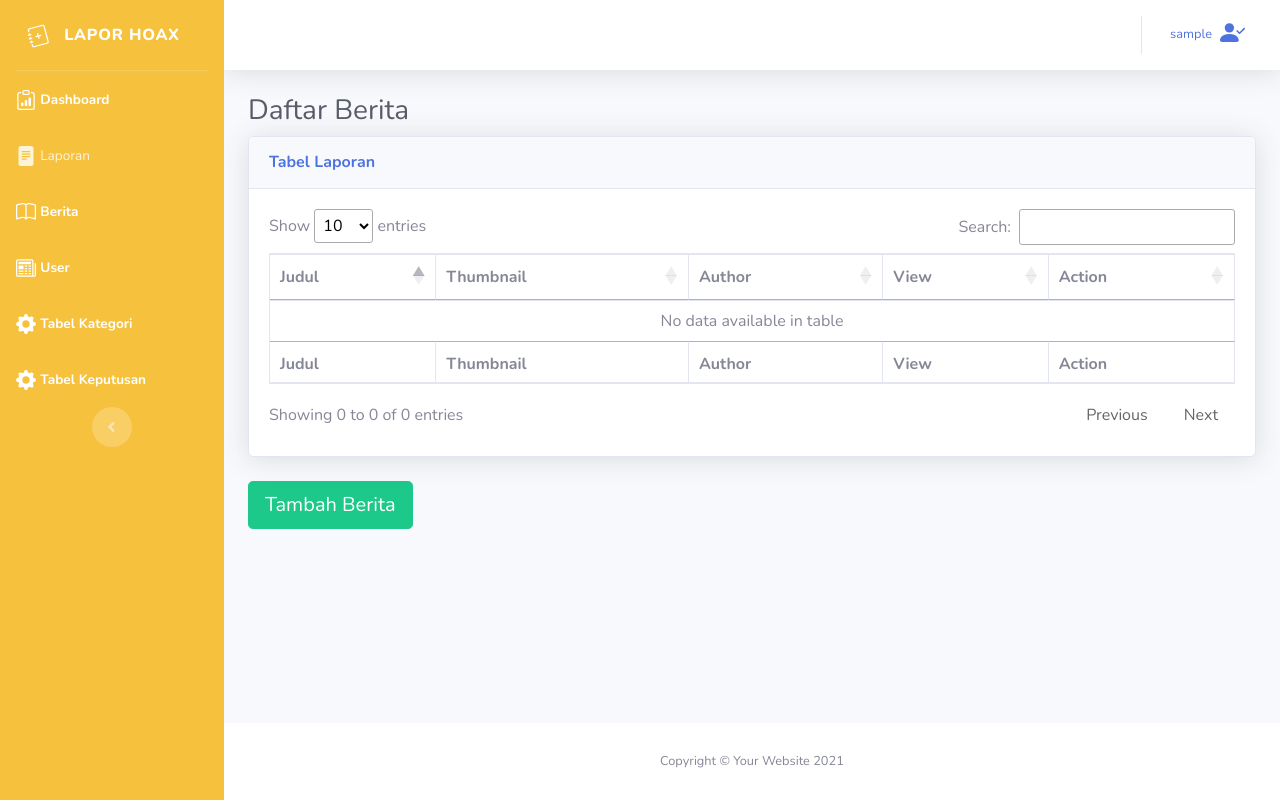
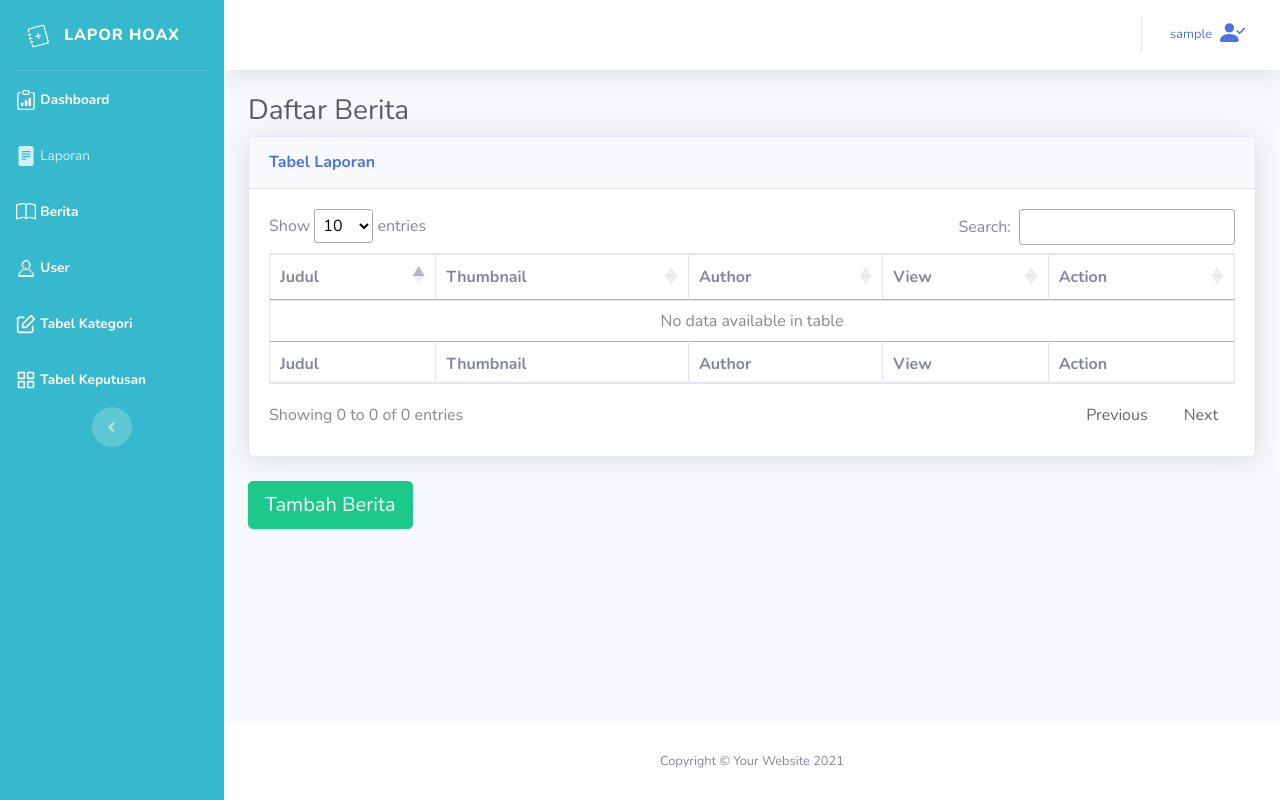
Before and after one commit to andifathulms/laporhoaxpolda, a Django app: page /berita/ in a window 1280 px wide. Run offline with Django 3.2, Linux system fonts and the light colour scheme; the visitor is signed in with stand-in values (Sample User, id 1); data that the repository does not hold is empty; some libraries are stand-ins or nearby versions.

Commit message:
edit style

```diff
--- a/templates/snippets/sidebar.html
+++ b/templates/snippets/sidebar.html
@@ -1,6 +1,6 @@
 {% load static %}
 
-<ul class="text-white bg-warning sidebar-dark navbar-nav sidebar accordion" id="accordionSidebar">
+<ul class="text-white bg-info sidebar-dark navbar-nav sidebar accordion" id="accordionSidebar">
 
     <!-- Sidebar - Brand -->
     <a class="sidebar-brand d-flex align-items-center justify-content-center" href="{% url 'home' %}">
@@ -48,27 +48,22 @@
     {% if admin %}
     <li class="nav-item active">
         <a class="nav-link" href="{% url 'account' %}">
-            <svg xmlns="http://www.w3.org/2000/svg" width="20" height="20" fill="currentColor" class="bi bi-newspaper" viewBox="0 0 16 16">
-                <path d="M0 2.5A1.5 1.5 0 0 1 1.5 1h11A1.5 1.5 0 0 1 14 2.5v10.528c0 .3-.05.654-.238.972h.738a.5.5 0 0 0 .5-.5v-9a.5.5 0 0 1 1 0v9a1.5 1.5 0 0 1-1.5 1.5H1.497A1.497 1.497 0 0 1 0 13.5v-11zM12 14c.37 0 .654-.211.853-.441.092-.106.147-.279.147-.531V2.5a.5.5 0 0 0-.5-.5h-11a.5.5 0 0 0-.5.5v11c0 .278.223.5.497.5H12z"/>
-                <path d="M2 3h10v2H2V3zm0 3h4v3H2V6zm0 4h4v1H2v-1zm0 2h4v1H2v-1zm5-6h2v1H7V6zm3 0h2v1h-2V6zM7 8h2v1H7V8zm3 0h2v1h-2V8zm-3 2h2v1H7v-1zm3 0h2v1h-2v-1zm-3 2h2v1H7v-1zm3 0h2v1h-2v-1z"/>
-            </svg>
+            <svg class="svg-icon" viewBox="0 0 20 20" width="20" height="20" stroke="#fff">
+                            <path d="M12.075,10.812c1.358-0.853,2.242-2.507,2.242-4.037c0-2.181-1.795-4.618-4.198-4.618S5.921,4.594,5.921,6.775c0,1.53,0.884,3.185,2.242,4.037c-3.222,0.865-5.6,3.807-5.6,7.298c0,0.23,0.189,0.42,0.42,0.42h14.273c0.23,0,0.42-0.189,0.42-0.42C17.676,14.619,15.297,11.677,12.075,10.812 M6.761,6.775c0-2.162,1.773-3.778,3.358-3.778s3.359,1.616,3.359,3.778c0,2.162-1.774,3.778-3.359,3.778S6.761,8.937,6.761,6.775 M3.415,17.69c0.218-3.51,3.142-6.297,6.704-6.297c3.562,0,6.486,2.787,6.705,6.297H3.415z"></path>
+                        </svg>
             <span>User</span></a>
     </li>
 
 
     <li class="nav-item active">
         <a class="nav-link" href="{% url 'kategori' %}">
-            <svg xmlns="http://www.w3.org/2000/svg" width="20" height="20" fill="currentColor" class="bi bi-gear-fill" viewBox="0 0 16 16">
-                <path d="M9.405 1.05c-.413-1.4-2.397-1.4-2.81 0l-.1.34a1.464 1.464 0 0 1-2.105.872l-.31-.17c-1.283-.698-2.686.705-1.987 1.987l.169.311c.446.82.023 1.841-.872 2.105l-.34.1c-1.4.413-1.4 2.397 0 2.81l.34.1a1.464 1.464 0 0 1 .872 2.105l-.17.31c-.698 1.283.705 2.686 1.987 1.987l.311-.169a1.464 1.464 0 0 1 2.105.872l.1.34c.413 1.4 2.397 1.4 2.81 0l.1-.34a1.464 1.464 0 0 1 2.105-.872l.31.17c1.283.698 2.686-.705 1.987-1.987l-.169-.311a1.464 1.464 0 0 1 .872-2.105l.34-.1c1.4-.413 1.4-2.397 0-2.81l-.34-.1a1.464 1.464 0 0 1-.872-2.105l.17-.31c.698-1.283-.705-2.686-1.987-1.987l-.311.169a1.464 1.464 0 0 1-2.105-.872l-.1-.34zM8 10.93a2.929 2.929 0 1 1 0-5.86 2.929 2.929 0 0 1 0 5.858z"/>
-            </svg>
+            <svg xmlns="http://www.w3.org/2000/svg" width="20" height="20" viewBox="0 0 24 24" fill="none" stroke="#fff" stroke-width="2" stroke-linecap="round" stroke-linejoin="round"><path d="M20 14.66V20a2 2 0 0 1-2 2H4a2 2 0 0 1-2-2V6a2 2 0 0 1 2-2h5.34"></path><polygon points="18 2 22 6 12 16 8 16 8 12 18 2"></polygon></svg>
             <span>Tabel Kategori</span></a>
     </li>
 
     <li class="nav-item active">
         <a class="nav-link" href="{% url 'keputusan' %}">
-            <svg xmlns="http://www.w3.org/2000/svg" width="20" height="20" fill="currentColor" class="bi bi-gear-fill" viewBox="0 0 16 16">
-                <path d="M9.405 1.05c-.413-1.4-2.397-1.4-2.81 0l-.1.34a1.464 1.464 0 0 1-2.105.872l-.31-.17c-1.283-.698-2.686.705-1.987 1.987l.169.311c.446.82.023 1.841-.872 2.105l-.34.1c-1.4.413-1.4 2.397 0 2.81l.34.1a1.464 1.464 0 0 1 .872 2.105l-.17.31c-.698 1.283.705 2.686 1.987 1.987l.311-.169a1.464 1.464 0 0 1 2.105.872l.1.34c.413 1.4 2.397 1.4 2.81 0l.1-.34a1.464 1.464 0 0 1 2.105-.872l.31.17c1.283.698 2.686-.705 1.987-1.987l-.169-.311a1.464 1.464 0 0 1 .872-2.105l.34-.1c1.4-.413 1.4-2.397 0-2.81l-.34-.1a1.464 1.464 0 0 1-.872-2.105l.17-.31c.698-1.283-.705-2.686-1.987-1.987l-.311.169a1.464 1.464 0 0 1-2.105-.872l-.1-.34zM8 10.93a2.929 2.929 0 1 1 0-5.86 2.929 2.929 0 0 1 0 5.858z"/>
-            </svg>
+            <svg xmlns="http://www.w3.org/2000/svg" width="20" height="20" viewBox="0 0 24 24" fill="none" stroke="#fff" stroke-width="2" stroke-linecap="round" stroke-linejoin="round"><rect x="3" y="3" width="7" height="7"></rect><rect x="14" y="3" width="7" height="7"></rect><rect x="14" y="14" width="7" height="7"></rect><rect x="3" y="14" width="7" height="7"></rect></svg>
             <span>Tabel Keputusan</span></a>
     </li>
     {% endif %}
```
